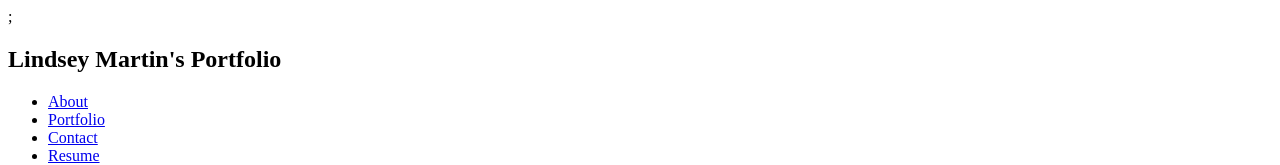
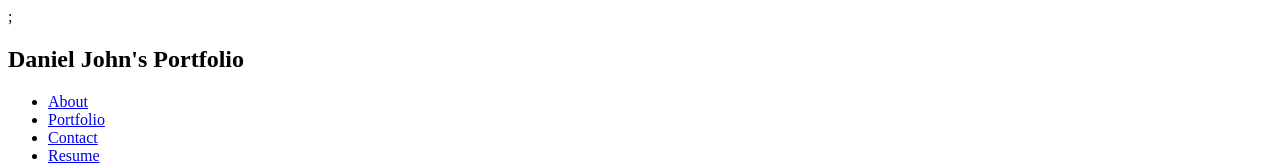
Before and after one commit to F3N215/React-Portfolio, a React (Create React App) app: page / in a window 1280 px wide. Shown: the top 165 px of the page. Built offline with nearby package versions, Linux system fonts and the light colour scheme.

Commit message:
troubleshooting

```diff
--- a/src/components/Header/index.js
+++ b/src/components/Header/index.js
@@ -9,7 +9,7 @@ function Header(props) {
       <section>
         <header className="flex-row px-1">
           <div>
-            <h1>Lindsey Martin's Portfolio</h1>
+            <h1>Daniel John's Portfolio</h1>
           </div>
           <div>
             <Nav
```
